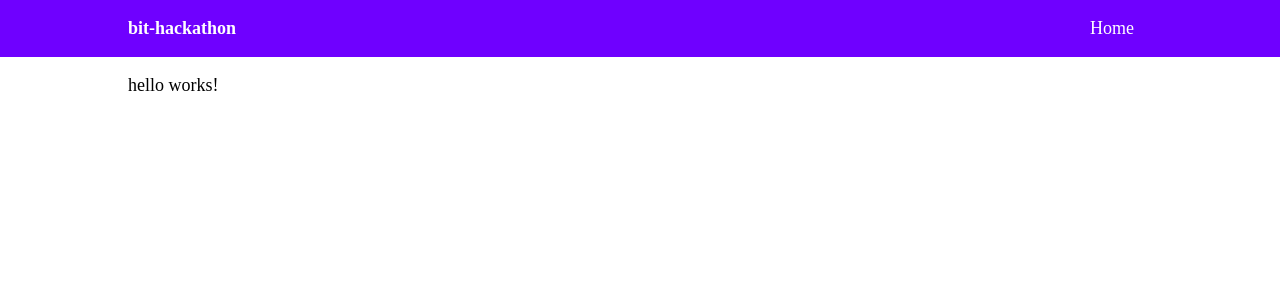
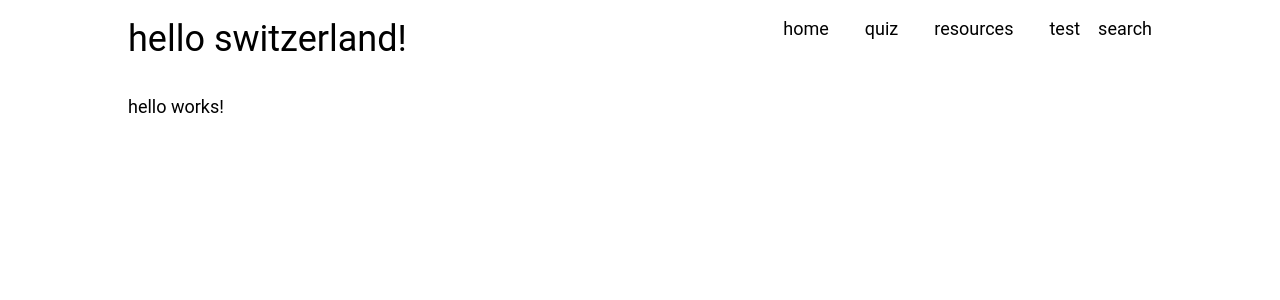
Before and after one commit to RoadJDK/bit-hackathon, an Angular app in the folder hackathon-frontend/: page / in a window 1280 px wide. Shown: the top 300 px of the page. Built offline with nearby package versions, Linux system fonts and the light colour scheme.

Commit message:
change app-header

```diff
--- a/hackathon-frontend/src/app/app.component.html
+++ b/hackathon-frontend/src/app/app.component.html
@@ -1,9 +1,12 @@
 <header>
   <div class="container">
-      <a routerLink="/" class="logo">bit-hackathon</a>
+    <a routerLink="/" class="logo">hello switzerland!</a>
     <nav>
       <ul>
-          <li><a href="#" routerLink="/">Home</a></li>
+        <li><a href="#" routerLink="/">home</a></li>
+        <li><a href="#" routerLink="/">quiz</a></li>
+        <li><a href="#" routerLink="/">resources</a></li>
+        <li><a href="#" routerLink="/">test</a>search</li>
       </ul>
     </nav>
   </div>
--- a/hackathon-frontend/src/styles.scss
+++ b/hackathon-frontend/src/styles.scss
@@ -1,8 +1,9 @@
-$primary: rgb(111, 0, 255);
+$primary: rgb(255, 255, 255);
 
 body {
   margin: 0;
-    font-family: 'Nunito', 'sans-serif';
+  font-family: "Frutiger Neue", Roboto, Arial, system-ui, -apple-system,
+    BlinkMacSystemFont, sans-serif;
   font-size: 18px;
 }
 
@@ -16,11 +17,11 @@ header {
   padding: 1em 0;
 
   a {
-        color: white;
+    color: black;
     text-decoration: none;
   }
   a.logo {
-        font-weight: bold;
+    font-size: 2em;
   }
 
   nav {
```
Lines whose indentation alone changed are shown as unchanged.
